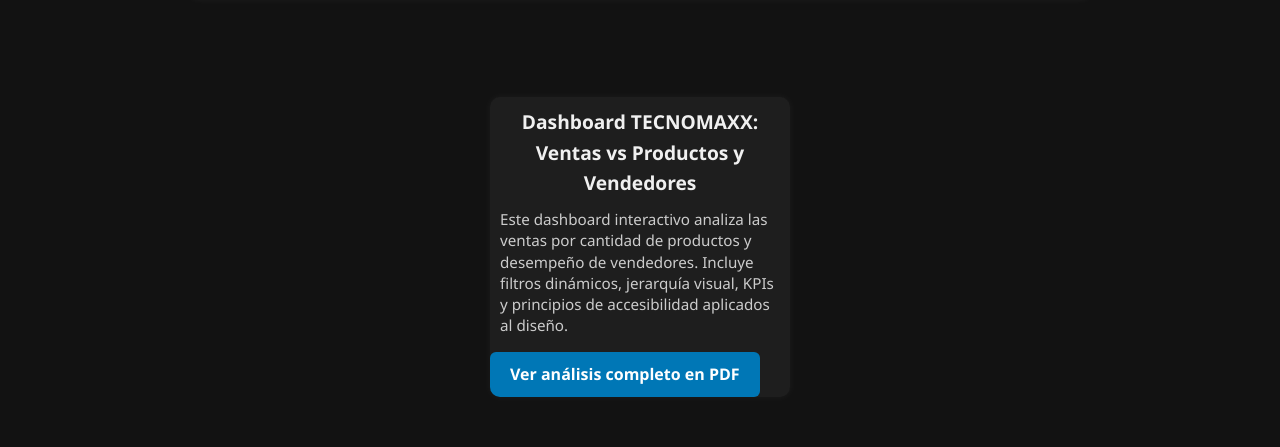
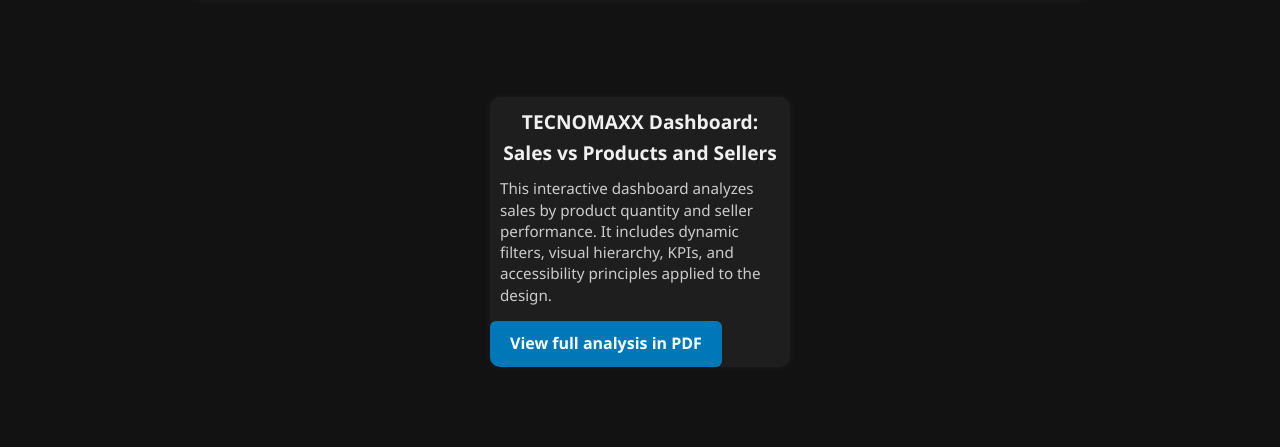
Before and after one commit to Data-Analyst-AI/alejandramartinezv.github.io, a plain HTML site: page index.html in a window 1280 px wide. Shown: the part 2865-3312 px from the top of the page. Drawn offline with Linux system fonts and the light colour scheme; a script that the page names is missing.

Commit message:
updating the language

```diff
--- a/index.html
+++ b/index.html
@@ -75,9 +75,9 @@
 
   <section id="dashboard-tecnomaxx" class="dashboard-section">
   <div class="project-card">
-    <h3>Dashboard TECNOMAXX: Ventas vs Productos y Vendedores</h3>
-    <p>Este dashboard interactivo analiza las ventas por cantidad de productos y desempeño de vendedores. Incluye filtros dinámicos, jerarquía visual, KPIs y principios de accesibilidad aplicados al diseño.</p>
-    <a href="Análisis_de_Ventas_Tecnomax.pdf" target="_blank" class="cta">Ver análisis completo en PDF</a>
+    <h3>TECNOMAXX Dashboard: Sales vs Products and Sellers</h3>
+    <p>This interactive dashboard analyzes sales by product quantity and seller performance. It includes dynamic filters, visual hierarchy, KPIs, and accessibility principles applied to the design.</p>
+    <a href="Análisis_de_Ventas_Tecnomax.pdf" target="_blank" class="cta">View full analysis in PDF</a>
   </div>
   </section>
 
```
